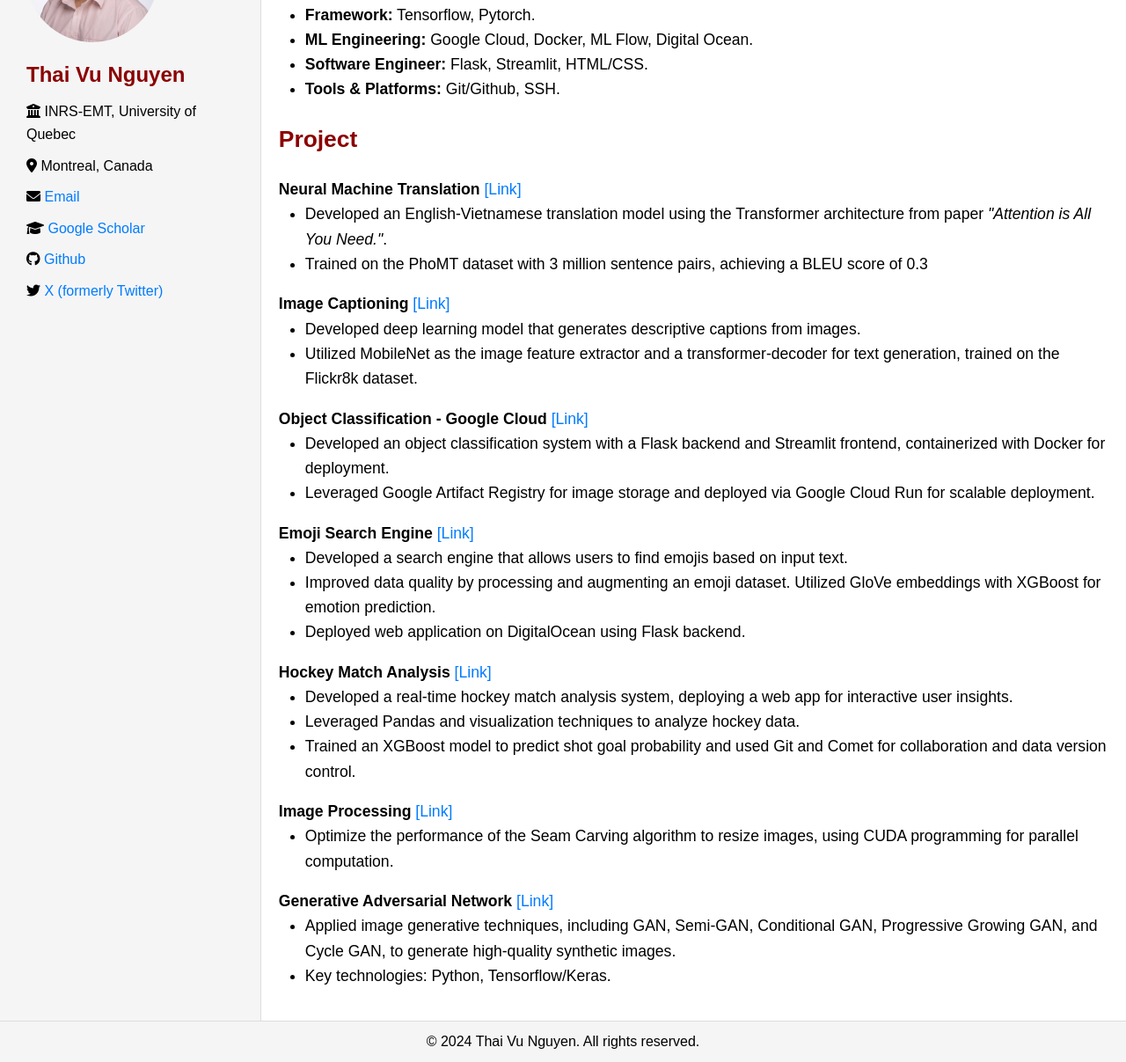
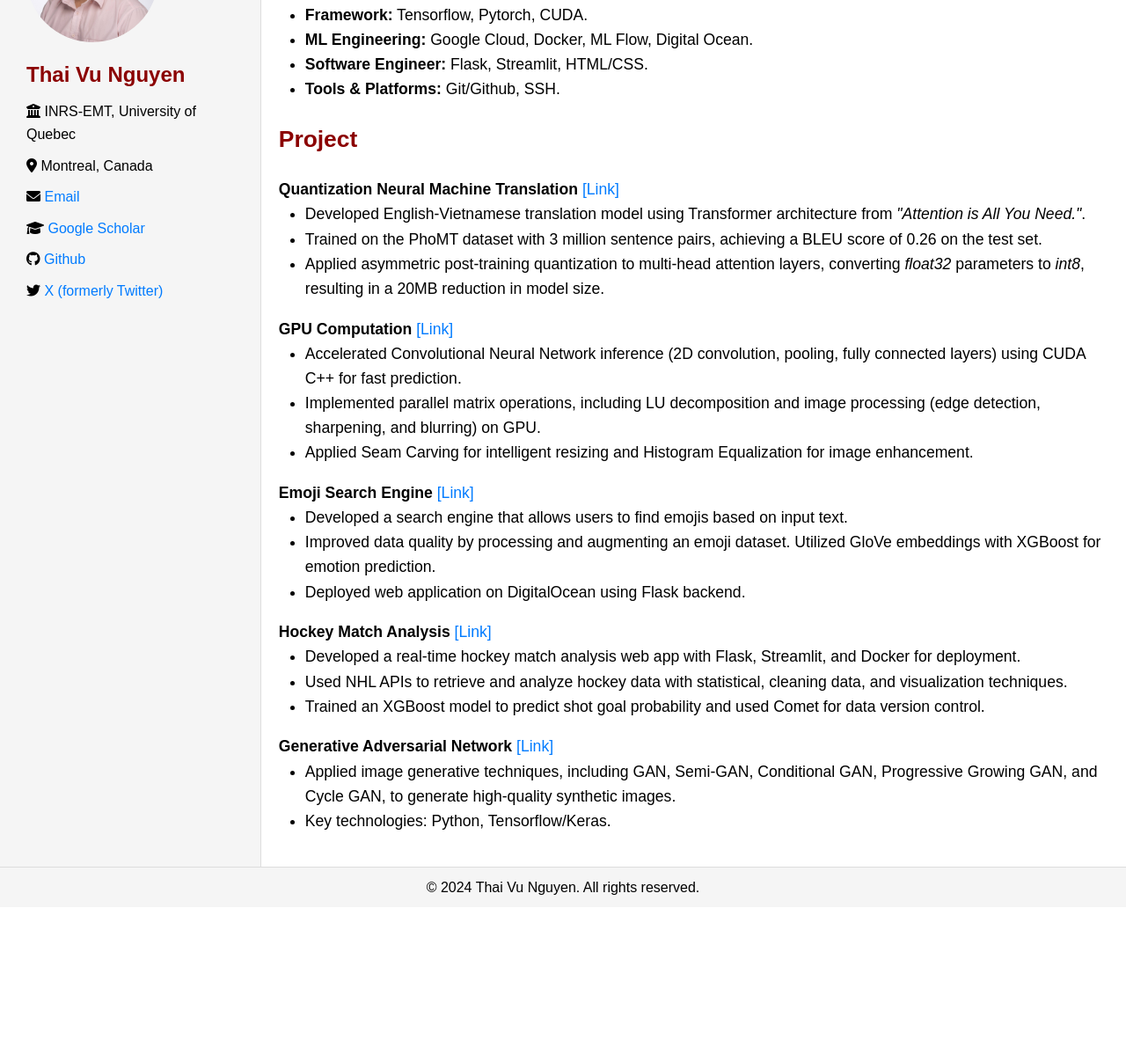
Before and after one commit to NguyenThaiVu/nguyenthaivu.github.io, a plain HTML site: page project.html in a window 1280 px wide. Shown: the part 191-1398 px from the top of the page at 88% size. After the commit the page ends 1222 px from the top, so only its background shows below. Drawn offline with Linux system fonts and the light colour scheme.

```diff
--- a/project.html
+++ b/project.html
@@ -46,7 +46,7 @@
             <div class="text">
                 <ul>
                     <li><b>Programming Language:</b> Python, C/C++, C#.</li>
-                    <li><b>Framework:</b> Tensorflow, Pytorch.</li>
+                    <li><b>Framework:</b> Tensorflow, Pytorch, CUDA.</li>
                     <li><b>ML Engineering:</b> Google Cloud, Docker, ML Flow, Digital Ocean.</li>
                     <li><b>Software Engineer:</b> Flask, Streamlit, HTML/CSS.</li>
                     <li><b>Tools & Platforms:</b> Git/Github, SSH.</li>
@@ -59,31 +59,24 @@
 
             <div class="text">
                 <p>
-                    <b>Neural Machine Translation</b> <a href="">[Link]</a>
+                    <b>Quantization Neural Machine Translation</b> <a href="https://github.com/NguyenThaiVu/vi-en-nmt">[Link]</a>
                 </p>
                 <ul>
-                    <li>Developed an English-Vietnamese translation model using the Transformer architecture from paper <i>"Attention is All You Need."</i>.</li>
-                    <li>Trained on the PhoMT dataset with 3 million sentence pairs, achieving a BLEU score of 0.3</li>
+                    <li>Developed English-Vietnamese translation model using Transformer architecture from <i>"Attention is All You Need."</i>.</li>
+                    <li>Trained on the PhoMT dataset with 3 million sentence pairs, achieving a BLEU score of 0.26 on the test set.</li>
+                    <li>Applied asymmetric post-training quantization to multi-head attention layers, converting <i>float32</i> parameters to <i>int8</i>,
+                        resulting in a 20MB reduction in model size.</li>
                 </ul>
             </div>
 
             <div class="text">
                 <p>
-                    <b>Image Captioning</b> <a href="">[Link]</a>
+                    <b>GPU Computation</b> <a href="https://github.com/NguyenThaiVu/cuda_project">[Link]</a>
                 </p>
                 <ul>
-                    <li>Developed deep learning model that generates descriptive captions from images.</li>
-                    <li>Utilized MobileNet as the image feature extractor and a transformer-decoder for text generation, trained on the Flickr8k dataset.</li>
-                </ul>
-            </div>
-
-            <div class="text">
-                <p>
-                    <b>Object Classification - Google Cloud</b> <a href="">[Link]</a>
-                </p>
-                <ul>
-                    <li>Developed an object classification system with a Flask backend and Streamlit frontend, containerized with Docker for deployment. </li>
-                    <li>Leveraged Google Artifact Registry for image storage and deployed via Google Cloud Run for scalable deployment.</li>
+                    <li>Accelerated Convolutional Neural Network inference (2D convolution, pooling, fully connected layers) using CUDA C++ for fast prediction.</li>
+                    <li>Implemented parallel matrix operations, including LU decomposition and image processing (edge detection, sharpening, and blurring) on GPU.</li>
+                    <li>Applied Seam Carving for intelligent resizing and Histogram Equalization for image enhancement.</li>
                 </ul>
             </div>
 
@@ -103,18 +96,9 @@
                     <b>Hockey Match Analysis</b> <a href="https://github.com/Arminhosseini/IFT6758_project">[Link]</a>
                 </p>
                 <ul>
-                    <li>Developed a real-time hockey match analysis system, deploying a web app for interactive user insights.</li>
-                    <li>Leveraged Pandas and visualization techniques to analyze hockey data.</li>
-                    <li>Trained an XGBoost model to predict shot goal probability and used Git and Comet for collaboration and data version control.</li>
-                </ul>
-            </div>
-
-            <div class="text">
-                <p>
-                    <b>Image Processing</b> <a href="https://github.com/KietAnh/GPU_SeamCarving">[Link]</a>
-                </p>
-                <ul>
-                    <li>Optimize the performance of the Seam Carving algorithm to resize images, using CUDA programming for parallel computation.</li>
+                    <li>Developed a real-time hockey match analysis web app with Flask, Streamlit, and Docker for deployment.</li>
+                    <li>Used NHL APIs to retrieve and analyze hockey data with statistical, cleaning data, and visualization techniques.</li>
+                    <li>Trained an XGBoost model to predict shot goal probability and used Comet for data version control.</li>
                 </ul>
             </div>
 
```
Also changed, not shown: publications.html (+10 -1 lines), 1 other file.
